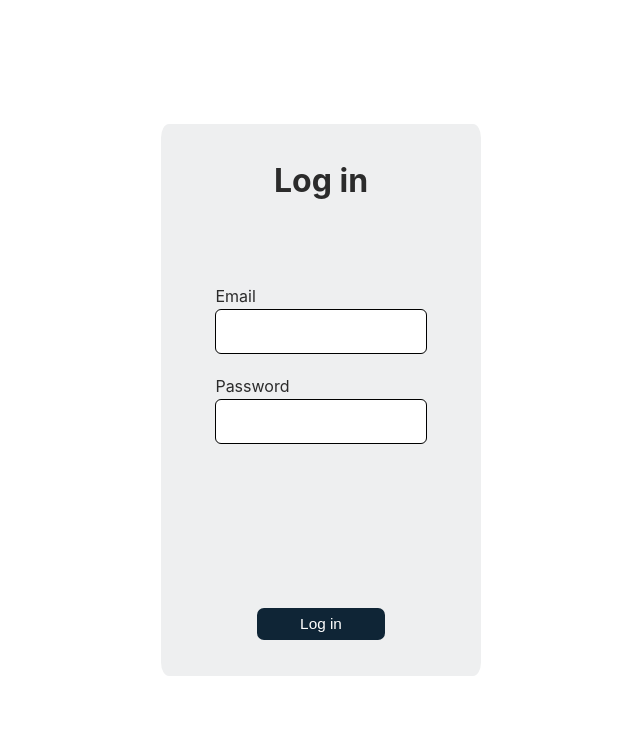
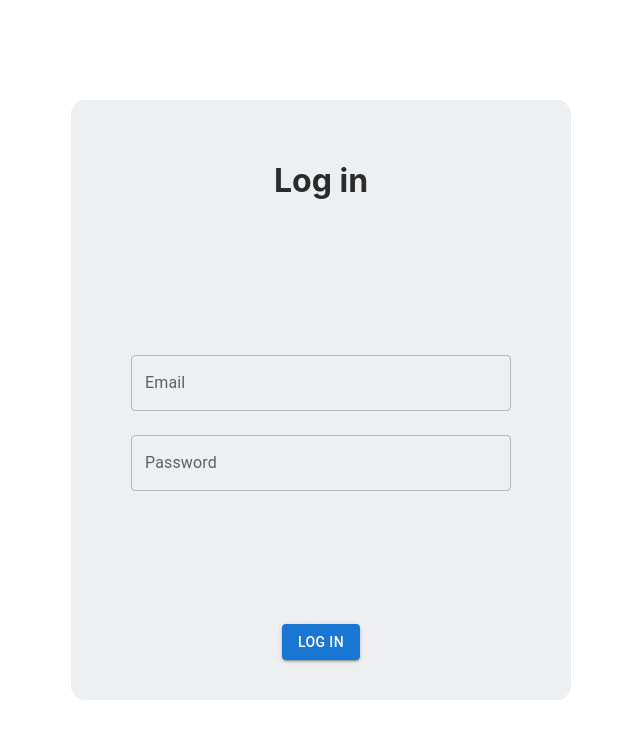
Before and after one commit to shannonbonet/siren-web, a Next.js app: page /login in a window 1280 px wide. Shown: the top 738 px of the page, without its empty margins (319-959 px from the left). Built offline with nearby package versions, Linux system fonts and the light colour scheme; no server answers.

Commit message:
log in styles

```diff
--- a/src/components/Navbar/Navbar.tsx
+++ b/src/components/Navbar/Navbar.tsx
@@ -3,11 +3,9 @@ import styles from './Navbar.module.css'
 import { useRouter } from 'next/router';
 import { FiExternalLink} from "react-icons/fi";
 import Avatar from '@mui/material/Avatar';
-import { useAuth } from '../../firebase/auth/useFirebaseAuth';
 
 export const Navbar = () => {
     const router = useRouter();
-    const { signOut } = useAuth();
     return (
         <nav className={styles.bar}>
             <Link href="/" >
--- a/src/pages/login/index.tsx
+++ b/src/pages/login/index.tsx
@@ -1,6 +1,8 @@
 import { useState } from 'react';
 import { useRouter } from 'next/router';
 import { useAuth } from '../../firebase/auth/useFirebaseAuth';
+import TextField from '@mui/material/TextField';
+import Button from '@mui/material/Button';
 import styles from './styles.module.css';
 
 
@@ -28,23 +30,15 @@ const SignUp = () => {
     <div className={styles.container}>
         <div className={styles.window}>
           <h1 className={styles.header}>Log in</h1>
-          <div className={styles.formdiv}>
+          <div className={styles.form}>
             <form id="login" onSubmit={onSubmit} className={styles.form}>
-              <div className={styles.inputdiv}>
-                <span className={styles.span}>Email</span>
-                <input type="text" onChange={(e) => setEmail(e.target.value)} className={styles.input}/>
-              </div>
-              <div className={styles.inputdiv}>
-                <span className={styles.span}>Password</span>
-                <input type="password" onChange={(e) => setPassword(e.target.value)} className={styles.input}/>
+              <div className={styles.input}>
+                <TextField id="outlined-basic" label="Email" variant="outlined" onChange={(e) => setEmail(e.target.value)} />
+                <TextField id="outlined-basic" label="Password" type="password" variant="outlined" onChange={(e) => setPassword(e.target.value)} />
               </div>
             </form>
-            <div className={styles.login}>
-              <button className={styles.button} type="submit" form="login">
-                <p className={styles.h3}>Log in</p>
-              </button>
-            </div>
           </div>
+            <Button type="submit" form="login" variant="contained"> Log In </Button>
         </div>
     </div>
   )
--- a/src/pages/login/styles.module.css
+++ b/src/pages/login/styles.module.css
@@ -6,87 +6,29 @@
 }
 
 .window {
-    width: 25%;
-    height: 69%;
+    width: 500px;
+    height: 600px;
     display: flex;
     flex-direction: column;
     background-color: #EEEFF0;
+    justify-content: center;
     align-items: center;
     border-radius: 2.5%;
-}
-
-.formdiv {
-    width: 66%;
-    height: 100%;
-    display: flex;
-    flex-direction: column;
-    align-items: center;
-    justify-content: center;
+    padding: 40px;
 }
 
 .form {
     width: 100%;
     height: 100%;
     display: flex;
-    justify-content: flex-start;
     flex-direction: column;
-}
-
-.inputdiv {
-    width: 100%;
-    display: flex;
-    margin: 0;
-    flex-direction: column;
-    align-items: flex-start;
-    padding-bottom: 10%;
-    height: 23%;
+    justify-content: center;
 }
 
 .input {
-    width: 100%;
-    border: none;
-    border:solid 1px black;
-    border-radius: 6px;
-    height: 100%;
-    outline: none;
+    display: flex;
+    flex-direction: column;
+    height: 200px;
+    padding: 20px;
+    justify-content: space-around;
 }
-
-.login {
-    position: absolute;
-    bottom: 20%;
-    width: 10%;
-    height: 4%;
-}
-
-.button {
-    width: 100%;
-    height: 100%;
-    background-color: #0F2536;
-    border-radius: 7px;
-    border: none;
-    display: flex;
-    justify-content: center;
-    align-items: center;
-}
-
-/* .button:active {
-    background: #15364f;
-    -webkit-box-shadow: inset 0px 0px 5px #c1c1c1;
-       -moz-box-shadow: inset 0px 0px 5px #c1c1c1;
-            box-shadow: inset 0px 0px 5px #c1c1c1;
-     outline: none;
-} */
-
-.header {
-    padding-top: 5%;
-    padding-bottom: 20%;
-}
-
-.span {
-    padding-bottom: 1.5%;
-}
-
-.h3 {
-    color: white;
-    font-size: 115%;
-}
--- a/src/pages/welcome/styles.module.css
+++ b/src/pages/welcome/styles.module.css
@@ -26,49 +26,18 @@
 }
 
 .register {
-    width: 40%;
-    height: 60%;
-    background-color: #0F2536;
+    width: 100px;
+    height: 40px;
     border-radius: 7px;
-    border: none;
-    display: flex;
-    justify-content: center;
-    align-items: center;
 }
 
-.register:active {
-    background: #15364f;
-    -webkit-box-shadow: inset 0px 0px 5px #c1c1c1;
-       -moz-box-shadow: inset 0px 0px 5px #c1c1c1;
-            box-shadow: inset 0px 0px 5px #c1c1c1;
-     outline: none;
-}
 
 .login {
-    width: 40%;
-    height: 60%;
-    background-color: white;
+    width: 100px;
+    height: 40px;
     border-radius: 7px;
-    border: 1px solid black;
-    display: flex;
-    justify-content: center;
-    align-items: center;
-}
-
-.login:active {
-    background: #e5e5e5;
-    -webkit-box-shadow: inset 0px 0px 5px #c1c1c1;
-       -moz-box-shadow: inset 0px 0px 5px #c1c1c1;
-            box-shadow: inset 0px 0px 5px #c1c1c1;
-     outline: none;
 }
 
 .p {
     color: white;
-    font-size: 105%;
 }
-
-.p1 {
-    color: black;
-    font-size: 105%;
-}
```
Also changed, not shown: src/components/Navbar/Navbar.module.css (+1 -8 lines), src/pages/welcome/index.tsx (+7 -5 lines).
